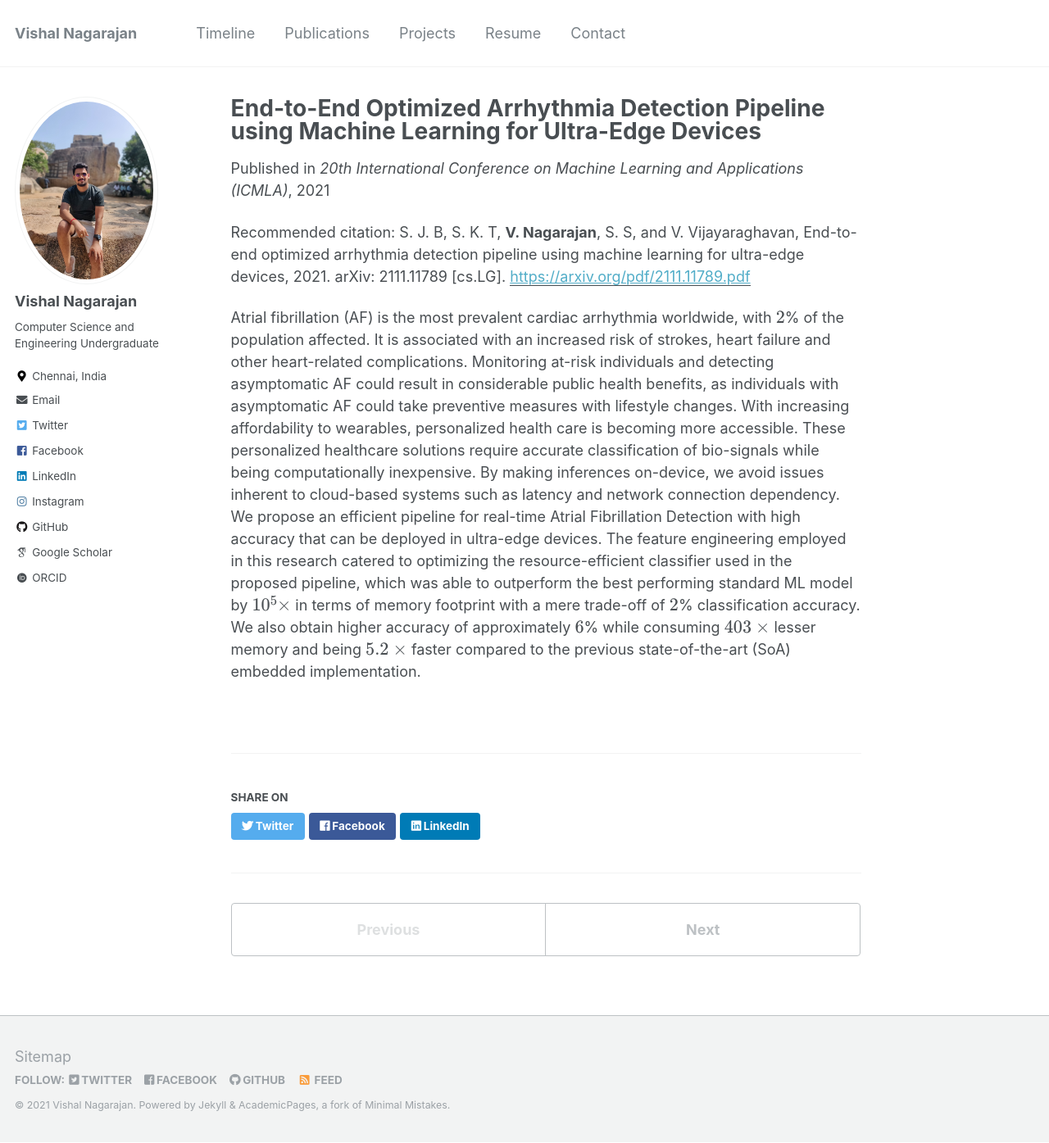
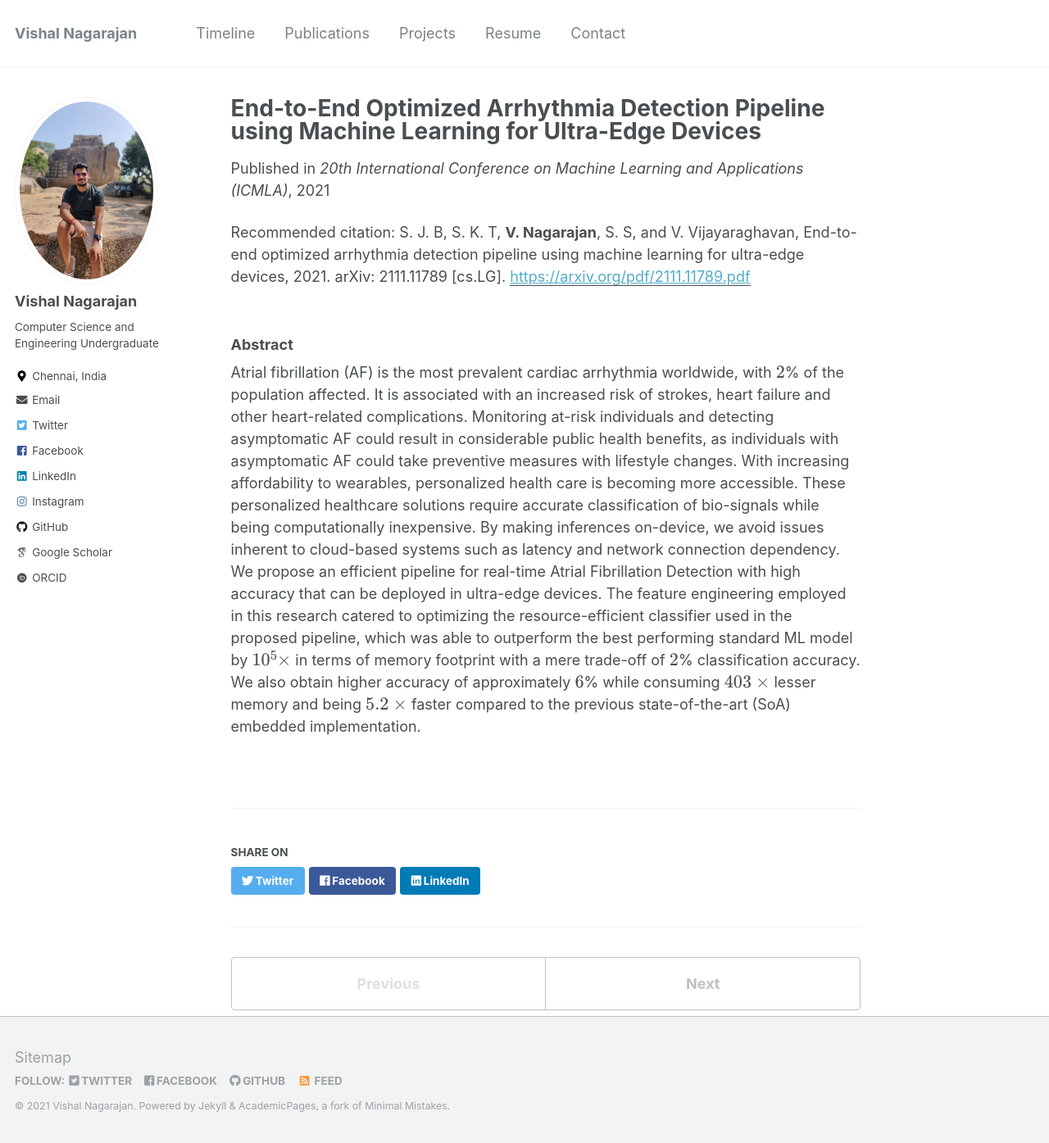
Before and after one commit to vishaln15/vishaln15.github.io, a Jekyll site: the page built from _publications/2021-OptimizedArrhythmiaDetection.md, in a window 1280 px wide and 1395 px high. Shown: the whole window at 82% size. Built offline with Jekyll 4.4.1, drawn with Linux system fonts in a browser that asks for light colours; some web fonts are replaced; formulas are drawn with MathJax 3.

Commit message:
Updated publication page

```diff
--- a/_publications/2021-OptimizedArrhythmiaDetection.md
+++ b/_publications/2021-OptimizedArrhythmiaDetection.md
@@ -11,4 +11,7 @@ citation: 'S. J. B, S. K. T, <b>V. Nagarajan</b>, S. S, and V. Vijayaraghavan, E
 detection pipeline using machine learning for ultra-edge devices, 2021. arXiv: 2111.11789 [cs.LG].'
 ---
 
+<!-- <h3><strong>Abstract</strong></h3> -->
+### Abstract
+
 Atrial fibrillation (AF) is the most prevalent cardiac arrhythmia worldwide, with $2$% of the population affected. It is associated with an increased risk of strokes, heart failure and other heart-related complications. Monitoring at-risk individuals and detecting asymptomatic AF could result in considerable public health benefits, as individuals with asymptomatic AF could take preventive measures with lifestyle changes. With increasing affordability to wearables, personalized health care is becoming more accessible. These personalized healthcare solutions require accurate classification of bio-signals while being computationally inexpensive. By making inferences on-device, we avoid issues inherent to cloud-based systems such as latency and network connection dependency. We propose an efficient pipeline for real-time Atrial Fibrillation Detection with high accuracy that can be deployed in ultra-edge devices. The feature engineering employed in this research catered to optimizing the resource-efficient classifier used in the proposed pipeline, which was able to outperform the best performing standard ML model by $10$<sup>$5$</sup>$\times$ in terms of memory footprint with a mere trade-off of $2$% classification accuracy. We also obtain higher accuracy of approximately $6$% while consuming $403$ $\times$ lesser memory and being $5.2$ $\times$ faster compared to the previous state-of-the-art (SoA) embedded implementation.
--- a/markdown_generator/publications.py
+++ b/markdown_generator/publications.py
@@ -95,10 +95,13 @@ for row, item in publications.iterrows():
     if len(str(item.paper_url)) > 5:
         md += "\n\n<a href='" + item.paper_url + "'>Download paper here</a>\n"
 
+    md += "\n <h3><strong>Abstract</strong></h3> \n\n"
+
     if len(str(item.excerpt)) > 5:
         md += "\n" + html_escape(item.excerpt) + "\n"
 
-    md += "\nRecommended citation: " + item.citation
+    # md += "\nRecommended citation: " + item.citation
+    md += "\n" + item.citation
 
     md_filename = os.path.basename(md_filename)
 
```
Also changed, not shown: _publications/2021-NeonatalSeizureDetection.md (+2 -0 lines), 1 other file.
